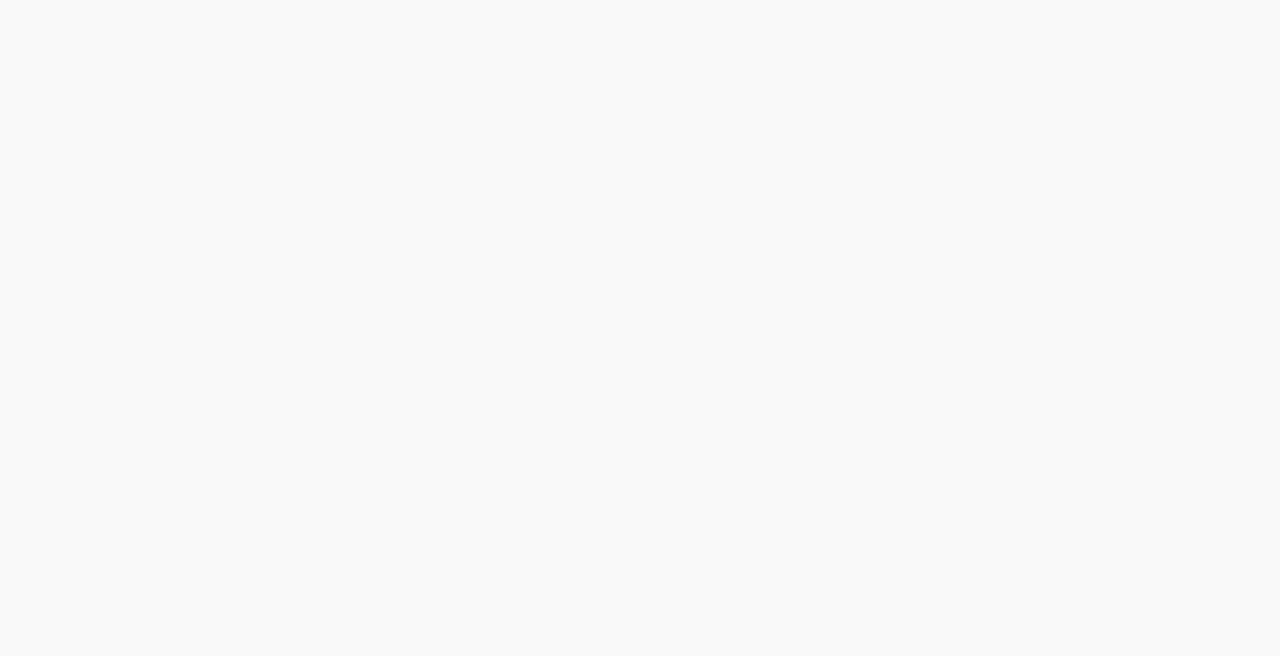
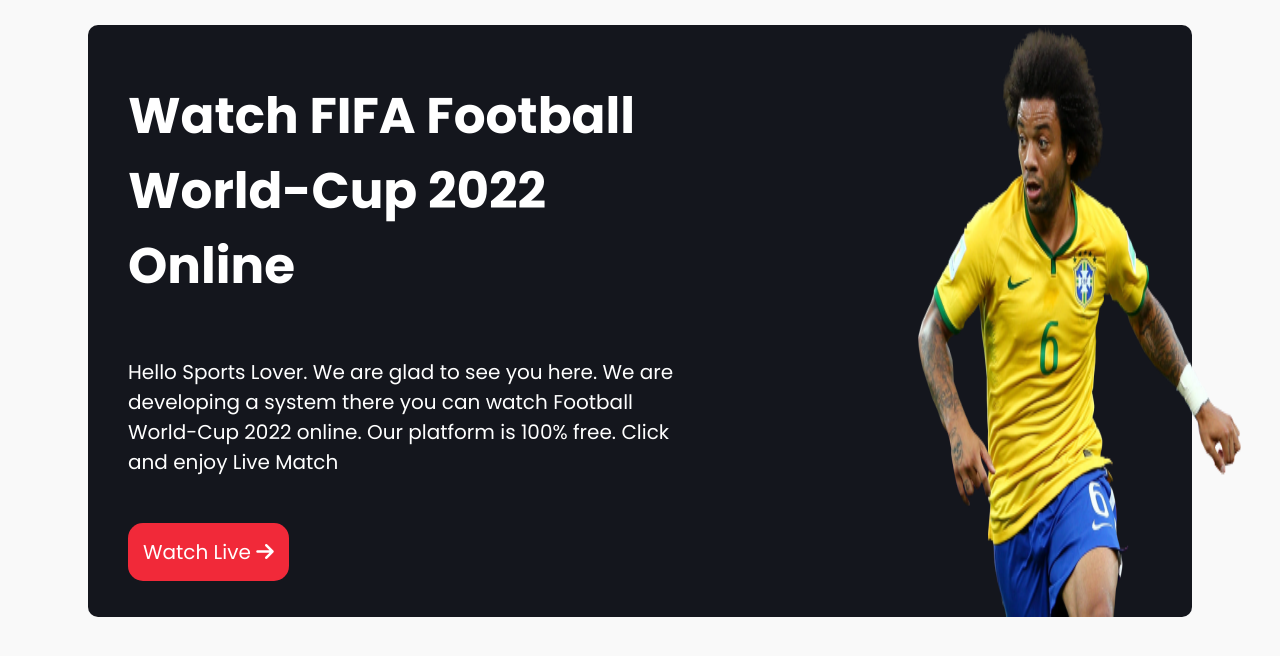
Before and after one commit to iamtanjil/assignment-2, a plain HTML site: page index.html in a window 1280 px wide. Drawn offline with Linux system fonts and the light colour scheme.

Commit message:
home-banner

```diff
--- a/index.html
+++ b/index.html
@@ -6,9 +6,22 @@
     <meta name="viewport" content="width=device-width, initial-scale=1.0">
     <!-- style -->
     <link rel="stylesheet" href="style.css">
+    <!-- FontAwesome Icon -->
+    <script src="https://kit.fontawesome.com/0c4eed0859.js" crossorigin="anonymous"></script>
     <title>Watch World-Cup Online</title>
 </head>
 <body>
-
+    <main>
+        <div class="home-container">
+            <div class="home-items">
+                <h1 class="banner-title">Watch FIFA Football World-Cup 2022 Online</h1>
+                <p class="banner-description">Hello Sports Lover. We are glad to see you here. We are developing a system there you can watch Football World-Cup 2022 online. Our platform is 100% free. Click and enjoy Live Match</p>
+                <div class="banner-button">
+                    <a href="#" class="button">Watch Live <i class="fa-solid fa-arrow-right"></i></a>
+                </div>
+            </div>
+            <img src="assets/Banner Image.png" alt="" class="banner-image">
+        </div>
+    </main>
 </body>
 </html>
--- a/style.css
+++ b/style.css
@@ -5,3 +5,48 @@ body{
     font-family: 'Poppins', sans-serif;
     background-color: #F9F9F9;
 }
+a{
+    text-decoration: none;
+}
+.button{
+    background-color: rgb(241, 41, 57);
+    padding: 15px;
+    border-radius: 15px;
+    color: white;
+    font-size: 20px;
+    transition: 1s;
+}
+.button:hover{
+    background-color: rgb(20, 22, 29);
+    border: 2px solid rgb(241, 41, 57);
+    border-radius: 15px;
+    transform: scale(0);
+}
+/* Home Section */
+.home-container
+{
+    background-color: rgb(20, 22, 29);
+    display: flex;
+    margin: 25px 80px;
+    border-radius: 10px;
+}
+.banner-title{
+    color: white;
+    width: 550px;
+    font-weight: 700;
+    font-size: 50px;
+    padding: 20px 40px;
+}
+.banner-description{
+    color: white;
+    width: 550px;
+    font-size: 20px;
+    padding: 0 0 40px 40px;
+}
+.banner-button{
+    margin: 20px 20px 50px 40px;
+}
+.banner-image{
+    margin-left: 200px;
+    width: 500px;
+}
```
